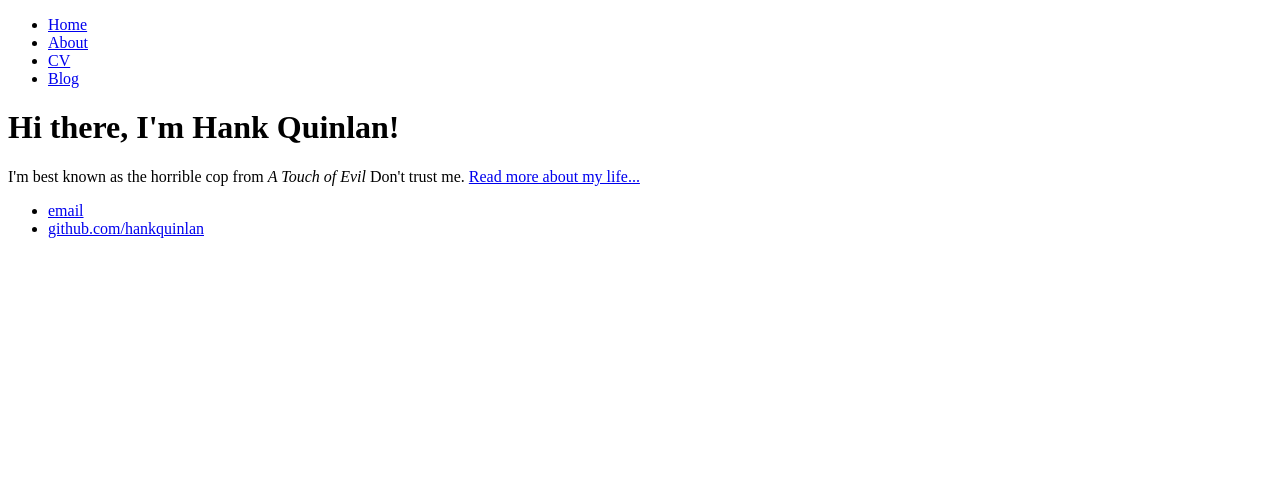
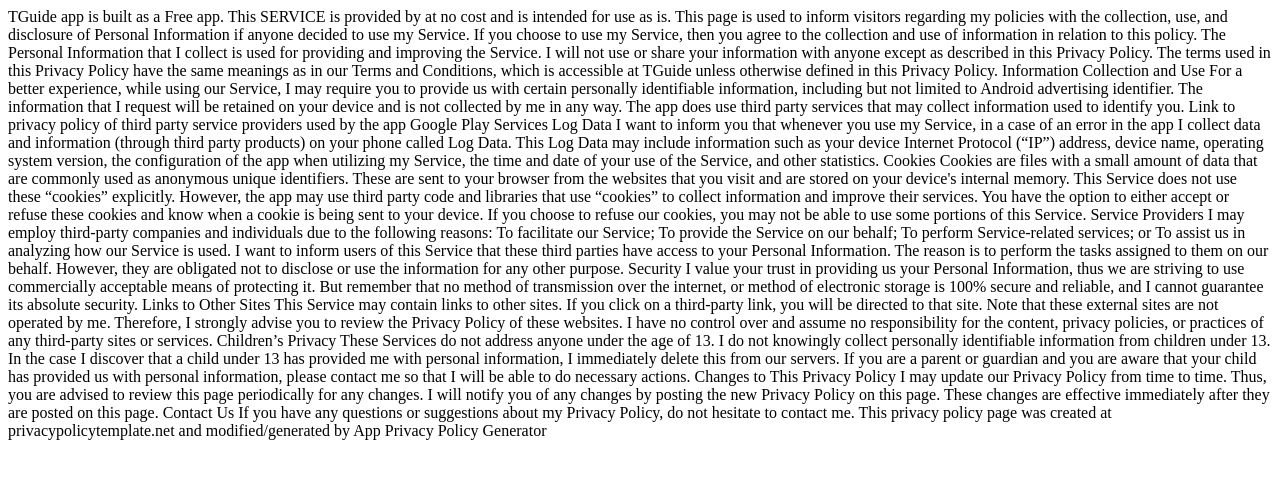
Before and after one commit to zhallgri/zhallgri.github.io, a plain HTML site: page index.html in a window 1280 px wide. Drawn offline with Linux system fonts and the light colour scheme.

Commit message:
Update index.html
Privacy Policy

```diff
--- a/index.html
+++ b/index.html
@@ -1,28 +1,66 @@
 <!DOCTYPE html>
 <html>
 	<head>
-		<title>Hank Quinlan, Horrible Cop</title>
+		<title>TGuide Privacy Policy</title>
 	</head>
 	<body>
-		<nav>
-    		<ul>
-        		<li><a href="/">Home</a></li>
-	        	<li><a href="/about">About</a></li>
-        		<li><a href="/cv">CV</a></li>
-        		<li><a href="/blog">Blog</a></li>
-    		</ul>
-		</nav>
-		<div class="container">
-    		<div class="blurb">
-        		<h1>Hi there, I'm Hank Quinlan!</h1>
-				<p>I'm best known as the horrible cop from <em>A Touch of Evil</em> Don't trust me. <a href="/about">Read more about my life...</a></p>
-    		</div><!-- /.blurb -->
-		</div><!-- /.container -->
-		<footer>
-    		<ul>
-        		<li><a href="mailto:hankquinlanhub@gmail.com">email</a></li>
-        		<li><a href="https://github.com/hankquinlan">github.com/hankquinlan</a></li>
-			</ul>
-		</footer>
+		 TGuide app is built as a Free app. This SERVICE is provided by at no cost and is intended for use as is.
+
+This page is used to inform visitors regarding my policies with the collection, use, and disclosure of Personal Information if anyone decided to use my Service.
+
+If you choose to use my Service, then you agree to the collection and use of information in relation to this policy. The Personal Information that I collect is used for providing and improving the Service. I will not use or share your information with anyone except as described in this Privacy Policy.
+
+The terms used in this Privacy Policy have the same meanings as in our Terms and Conditions, which is accessible at TGuide unless otherwise defined in this Privacy Policy.
+
+Information Collection and Use
+
+For a better experience, while using our Service, I may require you to provide us with certain personally identifiable information, including but not limited to Android advertising identifier. The information that I request will be retained on your device and is not collected by me in any way.
+
+The app does use third party services that may collect information used to identify you.
+
+Link to privacy policy of third party service providers used by the app
+
+Google Play Services
+Log Data
+
+I want to inform you that whenever you use my Service, in a case of an error in the app I collect data and information (through third party products) on your phone called Log Data. This Log Data may include information such as your device Internet Protocol (“IP”) address, device name, operating system version, the configuration of the app when utilizing my Service, the time and date of your use of the Service, and other statistics.
+
+Cookies
+
+Cookies are files with a small amount of data that are commonly used as anonymous unique identifiers. These are sent to your browser from the websites that you visit and are stored on your device's internal memory.
+
+This Service does not use these “cookies” explicitly. However, the app may use third party code and libraries that use “cookies” to collect information and improve their services. You have the option to either accept or refuse these cookies and know when a cookie is being sent to your device. If you choose to refuse our cookies, you may not be able to use some portions of this Service.
+
+Service Providers
+
+I may employ third-party companies and individuals due to the following reasons:
+
+To facilitate our Service;
+To provide the Service on our behalf;
+To perform Service-related services; or
+To assist us in analyzing how our Service is used.
+I want to inform users of this Service that these third parties have access to your Personal Information. The reason is to perform the tasks assigned to them on our behalf. However, they are obligated not to disclose or use the information for any other purpose.
+
+Security
+
+I value your trust in providing us your Personal Information, thus we are striving to use commercially acceptable means of protecting it. But remember that no method of transmission over the internet, or method of electronic storage is 100% secure and reliable, and I cannot guarantee its absolute security.
+
+Links to Other Sites
+
+This Service may contain links to other sites. If you click on a third-party link, you will be directed to that site. Note that these external sites are not operated by me. Therefore, I strongly advise you to review the Privacy Policy of these websites. I have no control over and assume no responsibility for the content, privacy policies, or practices of any third-party sites or services.
+
+Children’s Privacy
+
+These Services do not address anyone under the age of 13. I do not knowingly collect personally identifiable information from children under 13. In the case I discover that a child under 13 has provided me with personal information, I immediately delete this from our servers. If you are a parent or guardian and you are aware that your child has provided us with personal information, please contact me so that I will be able to do necessary actions.
+
+Changes to This Privacy Policy
+
+I may update our Privacy Policy from time to time. Thus, you are advised to review this page periodically for any changes. I will notify you of any changes by posting the new Privacy Policy on this page. These changes are effective immediately after they are posted on this page.
+
+Contact Us
+
+If you have any questions or suggestions about my Privacy Policy, do not hesitate to contact me.
+
+This privacy policy page was created at privacypolicytemplate.net and modified/generated by App Privacy Policy Generator
 	</body>
 </html>
```
